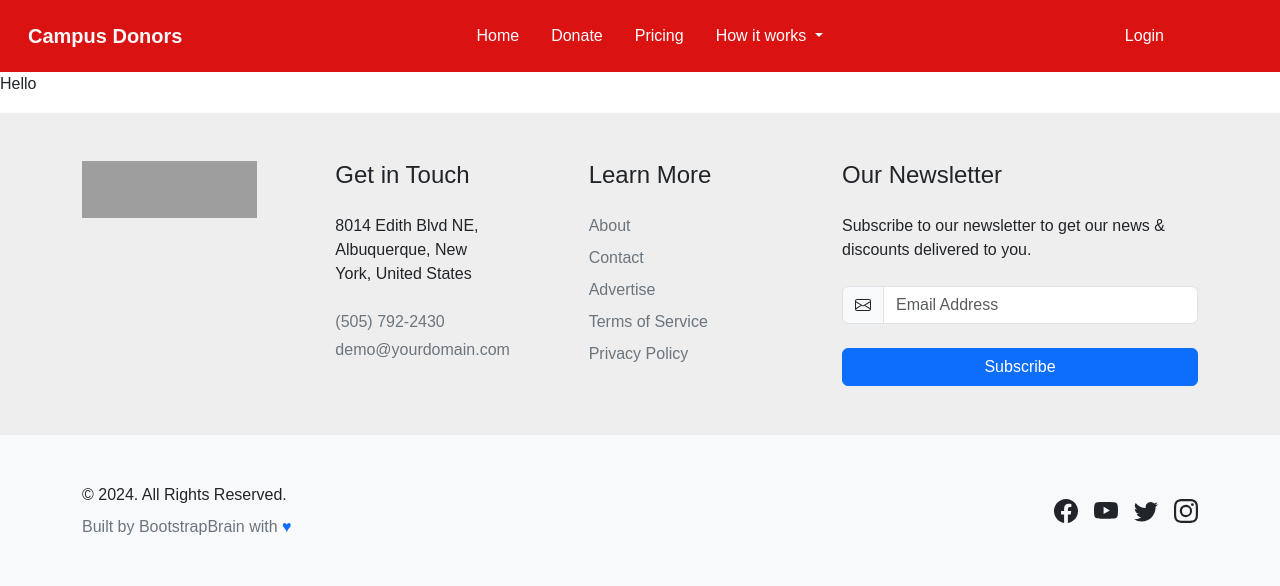
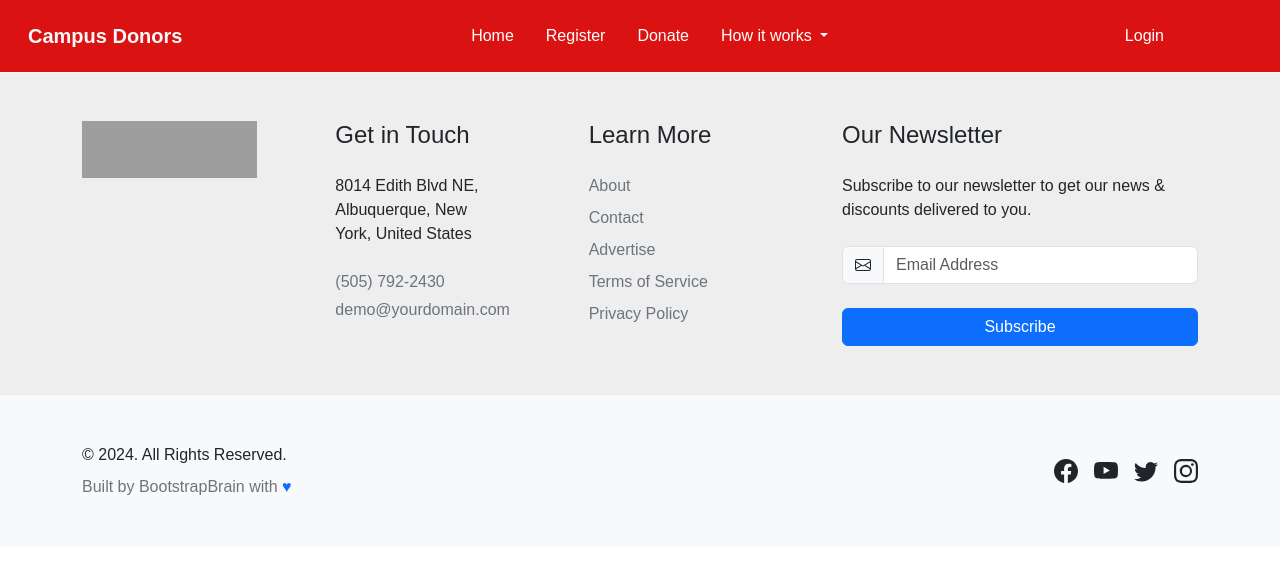
Before and after one commit to samueldobi/Campus-donors, a PHP site: page /donate.php in a window 1280 px wide. Shown: the top 586 px of the page. Run offline with PHP 8.4, Linux system fonts and the light colour scheme; grey boxes are pictures that could not be loaded.

Commit message:
added register page

```diff
--- a/donate.php
+++ b/donate.php
@@ -1,3 +1,7 @@
 <?php include 'includes/header.php' ?>
-<p>Hello</p>
+<section class="donate-main">
+<div class="container">
+    <div class="row"></div>
+</div>
+</section>
 <?php include 'includes/footer.php' ?>
--- a/includes/header.php
+++ b/includes/header.php
@@ -27,10 +27,10 @@
               <a class="nav-link mx-2 " aria-current="page" href="index.php">Home</a>
             </li>
             <li class="nav-item">
-              <a class="nav-link mx-2" href="donate.php">Donate</a>
+              <a class="nav-link mx-2" href="register.php">Register</a>
             </li>
             <li class="nav-item">
-              <a class="nav-link mx-2" href="#">Pricing</a>
+              <a class="nav-link mx-2" href="donate.php">Donate</a>
             </li>
             <li class="nav-item dropdown">
               <a class="nav-link mx-2 dropdown-toggle" href="#" id="navbarDropdownMenuLink" role="button" data-bs-toggle="dropdown" aria-expanded="false">
--- a/index.php
+++ b/index.php
@@ -98,7 +98,6 @@
 <!-- ======= Why Donate  Section ======= -->
 
 <!-- ======= Testimonials  Section ======= -->
-
 <div class="container mt-5 mb-5 g-2">
     <div class="row g-2 ">
         <p class="testimonials-header text-lg-center text-sm-start fw-bold fs-2">
@@ -207,5 +206,7 @@
 </div>
 <!-- ======= Testimonials  Section ======= -->
 
+<!-- ======= Contact  Section ======= -->
+<!-- ======= Contact  Section ======= -->
 
 <?php include 'includes/footer.php' ?>
```
Also changed, not shown: register.php (added, +7 -0 lines).
